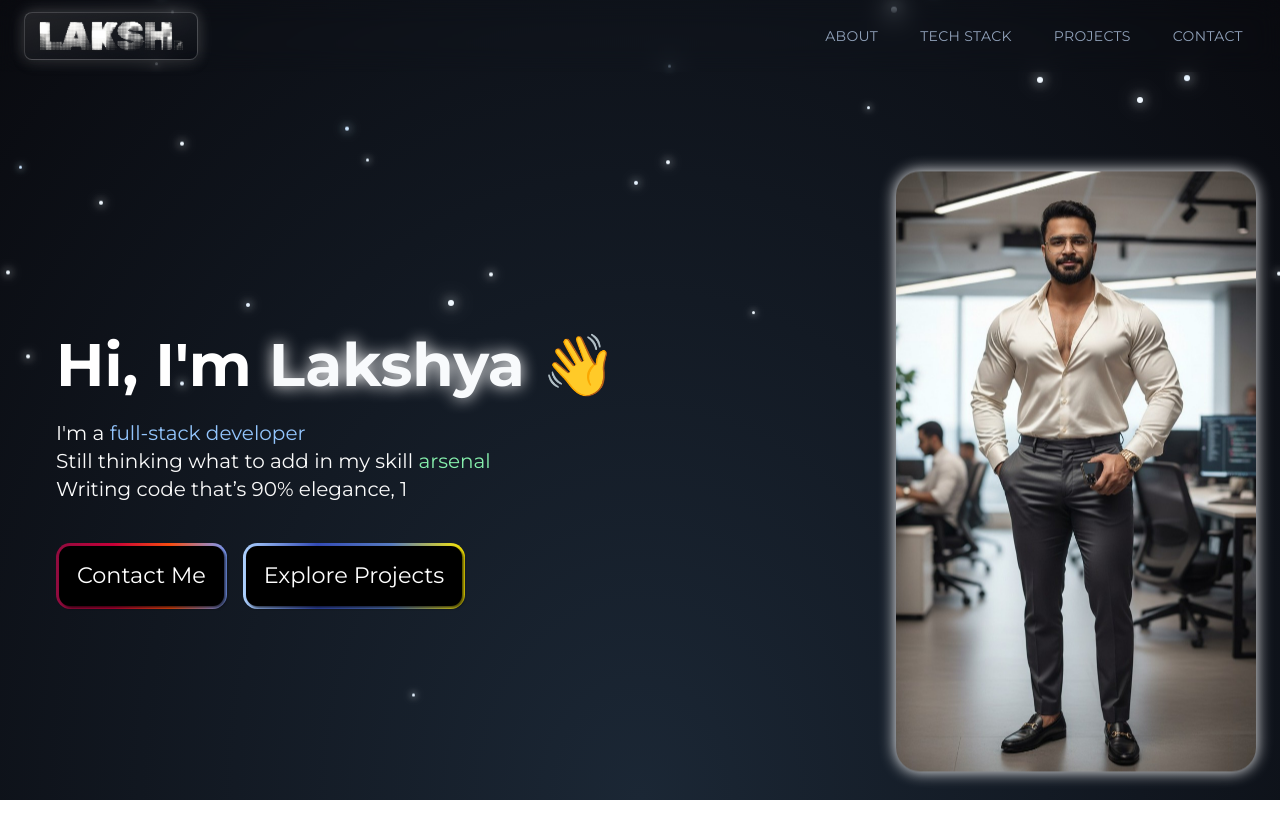
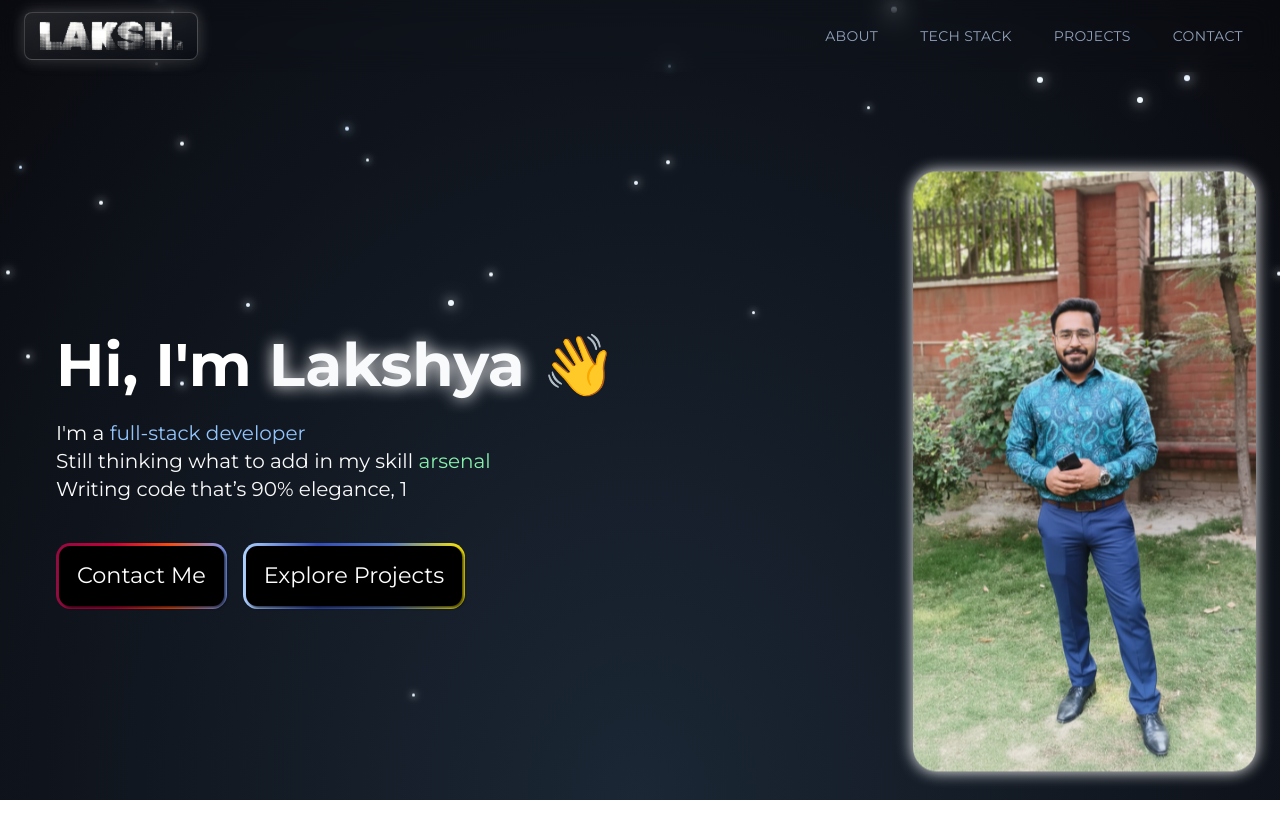
Before and after one commit to LAKSHYA9941/myself, a Next.js app: page / in a window 1280 px wide. Shown: the top 838 px of the page. Built offline with nearby package versions, Linux system fonts and the light colour scheme.

Commit message:
hero fixes

```diff
--- a/src/app/components/Landingsection.jsx
+++ b/src/app/components/Landingsection.jsx
@@ -92,7 +92,7 @@ export default function LandingSection() {
         {/* right */}
         <div ref={imgRef} className="flex-shrink-0 w-full md:w-auto flex justify-center">
           <Image
-            src="/mine.jpeg"
+            src="/mine2.jpeg"
             width={400}
             height={400}
             alt="Lakshya"
```
Also changed, not shown: public/mine2.jpeg (added).
